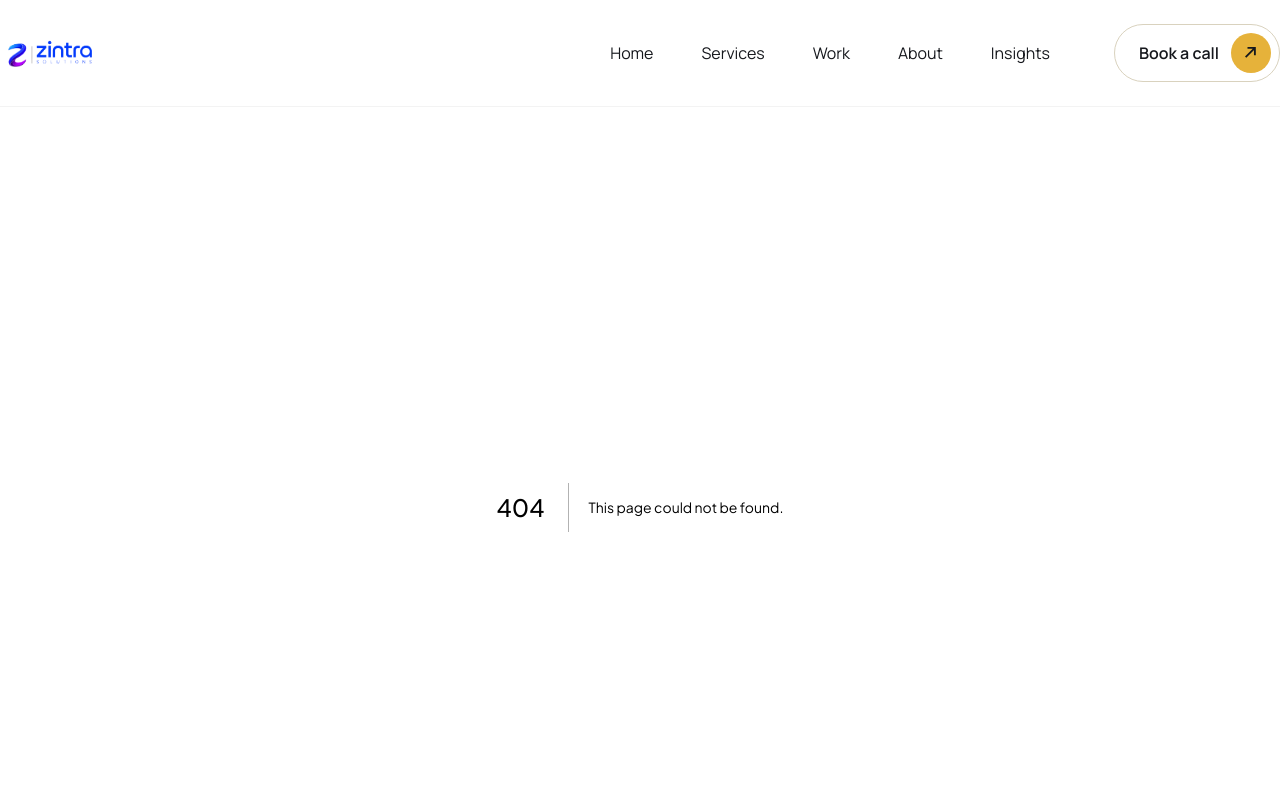
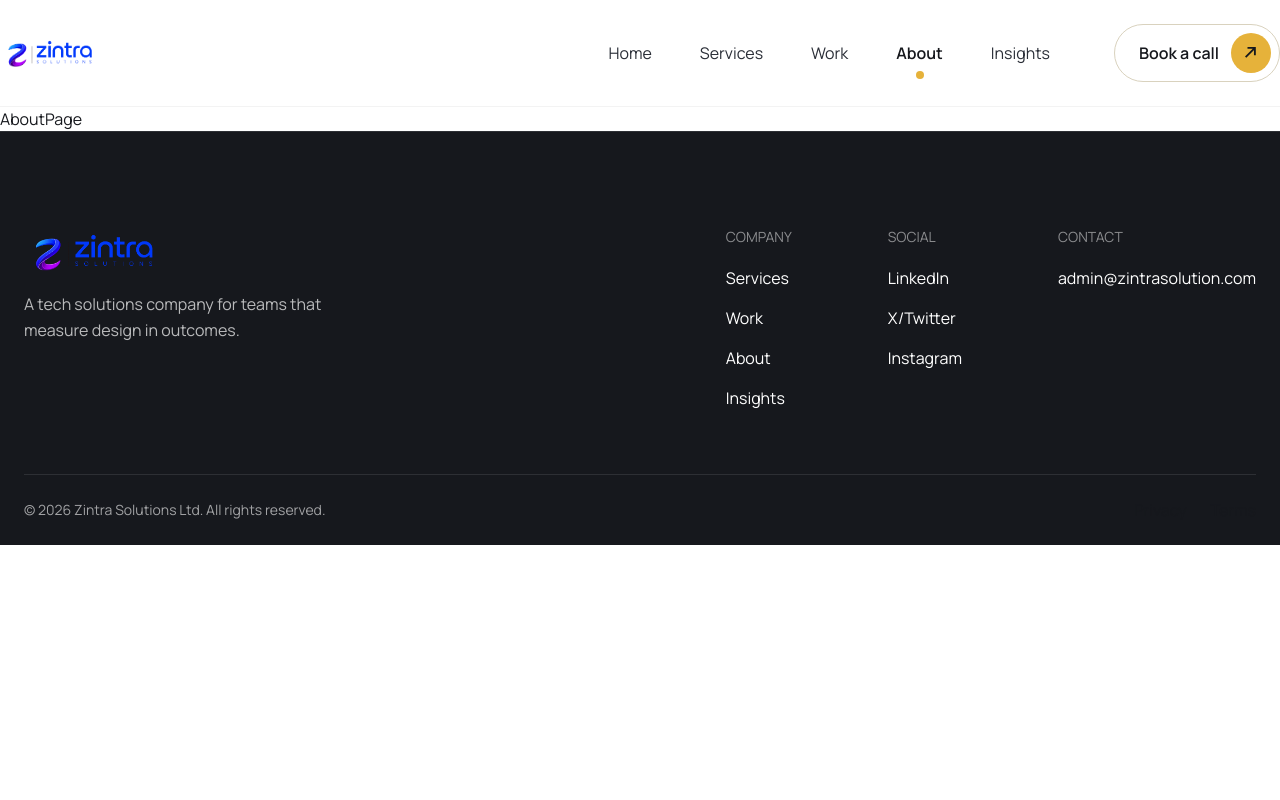
Before and after one commit to Zintra-Solutions/zintrasolutions-FE, a Next.js app: page /about in a window 1280 px wide. Before the commit this address had no page. Shown: the top 800 px of the page. Built offline with nearby package versions, Linux system fonts and the light colour scheme.

Commit message:
feat: add the active indicator to the navigation

```diff
--- /dev/null
+++ b/app/about/page.jsx
@@ -0,0 +1,10 @@
+
+
+
+
+const AboutPage = () => {
+    return (
+        <div>AboutPage</div>
+    )
+}
+export default AboutPage
--- /dev/null
+++ b/app/insights/page.jsx
@@ -0,0 +1,9 @@
+
+
+
+const InsightsPage = () => {
+  return (
+    <div>InsightsPage</div>
+  )
+}
+export default InsightsPage
--- /dev/null
+++ b/app/services/page.jsx
@@ -0,0 +1,8 @@
+
+
+const ServicesPage = () => {
+  return (
+    <div>ServicesPage</div>
+  )
+}
+export default ServicesPage
--- /dev/null
+++ b/app/work/page.jsx
@@ -0,0 +1,9 @@
+
+
+
+const WorkPage = () => {
+  return (
+    <div>WorkPage</div>
+  )
+}
+export default WorkPage
--- a/components/About.jsx
+++ b/components/About.jsx
@@ -4,7 +4,7 @@ import Image from "next/image"
 
 const About = () => {
     return (
-        <section className="bg-zintra-primary-tint">
+        <section id="about" className="bg-zintra-primary-tint">
             <div className="max-w-7xl mx-auto px-zintra-7 py-zintra-13">
                 <span className="inline-flex items-center border border-zintra-primary text-zintra-primary text-body-sm px-zintra-5 py-zintra-2 rounded-full">
                     About us
--- a/components/FinalCTA.jsx
+++ b/components/FinalCTA.jsx
@@ -1,4 +1,5 @@
 import Image from "next/image"
+import Button from "./ui/Button"
 
 const FinalCTA = () => {
     return (
@@ -8,15 +9,9 @@ const FinalCTA = () => {
                 <p className="text-body-base text-white/70 mt-zintra-6">
                     Tell us where the numbers should move. We&apos;ll reply within two working days.
                 </p>
-                <a
-                    href="#"
-                    className="flex items-center gap-4 bg-zintra-surface text-zintra-ink py-zintra-3 ps-zintra-7 pe-zintra-3 rounded-full mt-zintra-9"
-                >
-                    Book a call
-                    <span className="bg-zintra-secondary w-10 h-10 rounded-full flex items-center justify-center shrink-0">
-                        <Image src="/images/nav-arrow.svg" width={12} height={12} alt="" />
-                    </span>
-                </a>
+                <Button iconRight="/images/nav-arrow.svg" type="ctaSecondary" size="iconOnly" className="bg-zintra-card text-zintra-ink mt-zintra-9">
+                    Start a conversation
+                </Button>
             </div>
         </section>
     )
--- a/components/Header.jsx
+++ b/components/Header.jsx
@@ -1,17 +1,28 @@
+'use client'
+
 import Image from "next/image"
 import Link from "next/link"
 import Button from "./ui/Button"
+import { usePathname } from "next/navigation"
 
 
 
 const Header = () => {
+    const pathname = usePathname()
+
     const navlinks = [
         { link: "Home", href: "/" },
-        { link: "Services", href: "#services" },
-        { link: "Work", href: "#work" },
-        { link: "About", href: "#about" },
-        { link: "Insights", href: "#insights" },
+        { link: "Services", href: "/services" },
+        { link: "Work", href: "/work" },
+        { link: "About", href: "/about" },
+        { link: "Insights", href: "/insights" },
     ]
+
+    const links = navlinks.map((navlink) => ({
+        ...navlink,
+        isActive: pathname === navlink.href
+    }))
+
     return (
         <main className=" text-zintra-ink border-b border-zintra-ink/5">
             <header className="max-w-7xl mx-auto flex justify-between items-center py-zintra-7 ">
@@ -22,9 +33,18 @@ const Header = () => {
                 </div>
                 <div className="flex justify-between items-center gap-zintra-11">
                     <nav className="flex gap-zintra-10">
-                        {navlinks.map(navlink => (
-                            <Link className="" key={navlink.link} href={navlink.href}>
-                                {navlink.link}
+                        {links.map(navlink => (
+                            <Link
+                                className="relative flex flex-col items-center"
+                                key={navlink.link}
+                                href={navlink.href}
+                            >
+                                <span className={navlink.isActive ? "font-semibold text-zintra-ink" : "text-zintra-ink-tint hover:text-zintra-ink"}>
+                                    {navlink.link}
+                                </span>
+                                {navlink.isActive && (
+                                    <span className="absolute -bottom-3.5 w-2 h-2 rounded-full bg-zintra-secondary" />
+                                )}
                             </Link>
                         ))}
                     </nav>
--- a/components/Insights.jsx
+++ b/components/Insights.jsx
@@ -31,7 +31,7 @@ const LatestInsights = () => {
     ]
 
     return (
-        <section id="latest-insights" className="bg-white mt-zintra-14">
+        <section id="insights" className="bg-white mt-zintra-14">
             <div className="max-w-7xl mx-auto px-zintra-7">
                 <span className="inline-flex items-center border border-zintra-primary text-zintra-primary text-body-sm px-zintra-5 py-zintra-2 rounded-full">
                     Latest Insights
--- a/components/SelectedWork.jsx
+++ b/components/SelectedWork.jsx
@@ -16,11 +16,11 @@ const SelectedWork = () => {
 
             <div className="relative max-w-7xl mx-auto px-zintra-7">
 
-                <span className="inline-flex items-center border border-zintra-primary text-zintra-primary text-body-sm px-zintra-5 py-zintra-2 rounded-full">
+                <span className="inline-flex items-center border border-zintra-primary text-zintra-primary text-body-sm px-zintra-5 py-zintra-2 mb-zintra-6 rounded-full">
                     Selected work
                 </span>
 
-                <div className="flex items-center justify-between gap-zintra-6 mt-zintra-5">
+                <div className="flex items-center justify-between gap-zintra-6 mb-zintra-10">
                     <h2 className="text-h1 font-bold">Projects we&apos;ve worked on</h2>
                     <a
                         href="#"
--- a/components/ServiceOverview.jsx
+++ b/components/ServiceOverview.jsx
@@ -61,7 +61,7 @@ const Insights = () => {
     }, [])
 
     return (
-        <section id="insights" className="bg-white py-zintra-13">
+        <section id="services" className="bg-white py-zintra-13">
             <div className="max-w-7xl mx-auto px-zintra-7">
                 <span className="inline-flex items-center border border-zintra-primary text-zintra-primary text-body-sm px-zintra-5 py-zintra-2 rounded-full">
                     Services we offer
```
